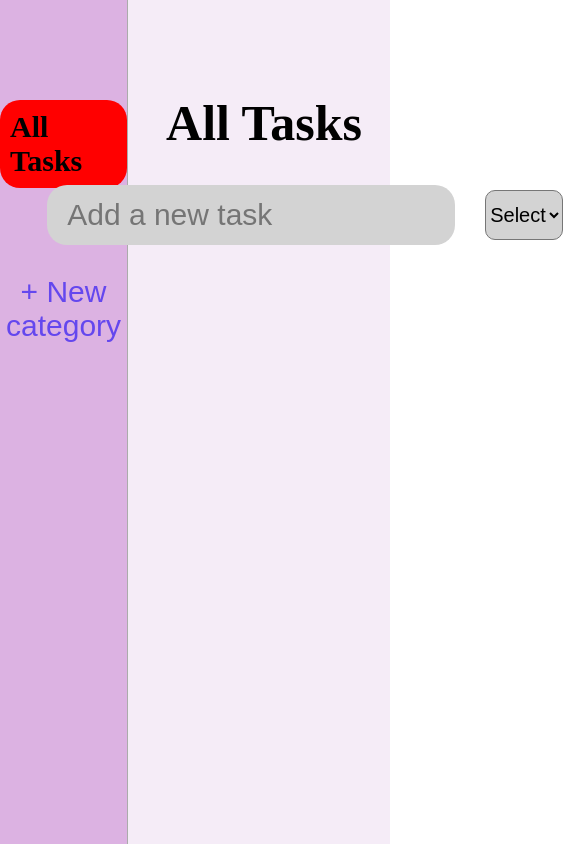
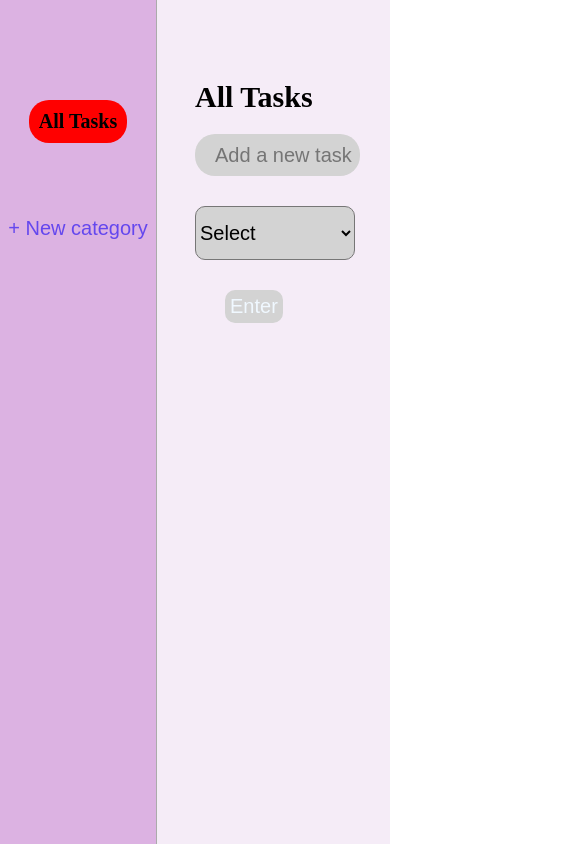
Before and after one commit to vandit25/TodoList, a React (Vite) app: page / in a window 390 px wide. Shown: the top 844 px of the page, 585 px wide, since content can reach past the window. Built offline with nearby package versions, Linux system fonts and the light colour scheme.

Commit message:
reset select, limit the input text

```diff
--- a/src/App.css
+++ b/src/App.css
@@ -0,0 +1,7 @@
+.main-container {
+  width: 100%;
+  display: flex;
+  background-color: f5ecf7;
+  margin: 0;
+  padding: 0;
+}
--- a/src/App.jsx
+++ b/src/App.jsx
@@ -8,8 +8,10 @@ function App() {
   const [clickedCategory, setClickedCategory] = useState("")
   return (
     <>
-      <Categories setClickedCategory={setClickedCategory}/>
-      <Todo clickedCategory={clickedCategory} />
+      <div className='main-container'>
+        <Categories setClickedCategory={setClickedCategory}/>
+        <Todo clickedCategory={clickedCategory} />
+      </div>
     </>
   );
 }
--- a/src/component/categories/categories.css
+++ b/src/component/categories/categories.css
@@ -1,46 +1,70 @@
-body{
+body {
   margin: 0;
   padding: 0;
 }
-.categories{
+.categories {
   height: 100vh;
   width: 440px;
   display: flex;
   flex-direction: column;
   align-items: center;
-    border-right: solid #ABABAB 1px;
+  border-right: solid #ababab 1px;
   background-color: #dcb2e2;
 }
-.category-head{
+.category-head {
   margin-top: 100px;
   font-size: 30px;
   background-color: red;
   border-radius: 20px;
   padding: 10px;
 }
-li{
+li {
   font-size: 30px;
   list-style-type: none;
 }
 
-.add-category{
+.add-category {
   background-color: transparent;
   color: #6447ee;
   font-size: 30px;
   border: none;
   margin-top: 20px;
 }
-.category-lists{
+.category-lists {
   background-color: #6447ee;
   border-radius: 10px;
   padding: 0px;
+  height: auto;
+  max-height: 50vh;
+  overflow-y: auto;
+  scrollbar-width: none;
 }
-.list-contaner{
+.list-contaner {
   display: flex;
   align-items: center;
   justify-content: center;
   margin-left: 0;
 }
-.category{
+.category {
   margin: 20px;
+  border-radius: 10px;
+  padding: 10px;
 }
+.clicked-category {
+  padding: 5px;
+  border-radius: 10px;
+  background-color: lightblue;
+}
+@media only screen and (max-width: 400px) {
+  .category {
+    font-size: 20px;
+    padding: 5px;
+    margin: 10px;
+  }
+  .add-category {
+    font-size: 20px;
+  }
+  .category-head{
+    font-size: 20px;
+  }
+}
--- a/src/component/categories/categories.jsx
+++ b/src/component/categories/categories.jsx
@@ -21,10 +21,12 @@ function Categories({setClickedCategory}) {
     dispatch(addCategory({name:text, color}))
     setShowCreateCategories(false)
   }
+
   function handleClickedCategory(index){
     setActiveCategory(index)
   }
-  return (
+
+  return(
     <div className='categories'>
       <h4 className='category-head' onClick={() => {setClickedCategory(""); handleClickedCategory(null)}} style={{backgroundColor: activeCategory === null ? "red" : "white"}}>All Tasks</h4>
       <div className='list-contaner'>
--- a/src/component/categories/categoriesReducer.js
+++ b/src/component/categories/categoriesReducer.js
@@ -11,9 +11,11 @@ export const categoriesSlice = createSlice({
     reducers: {
         addCategory: (state, action) => {
             const {name, color} = action.payload
-            if(name !== "" && !state.categories.includes(name)){
+            if(name !== "" && !state.categories.includes(name.trim())){
                 state.categories.push(name)
                 state.colorCategory[name] = color;
+            }else{
+                alert("Given Category is already added")
             }
         },
     }
--- a/src/component/createCategories/CreateCategories.jsx
+++ b/src/component/createCategories/CreateCategories.jsx
@@ -26,7 +26,7 @@ function CreateCategories({text, closeCreateCategory, changeColor}) {
             <h1 className='category-title'>Add Categories</h1>
             <button className='btn-x' onClick={handleClose}>X</button>
           </div>
-            <input className='input' type='text' placeholder='Enter Category' value={input} onChange={(e) => setinput(e.target.value)}  />
+            <input className='input' type='text' placeholder='Enter Category' value={input} onChange={(e) => setinput(e.target.value)} maxLength="10"/>
             <button className='btn-add' onClick={handleClick} style={input === "" ? {backgroundColor: "lightgray"}: {}}>Add</button>
         </div>
     </div>
--- a/src/component/createCategories/createCategories.css
+++ b/src/component/createCategories/createCategories.css
@@ -50,3 +50,21 @@
 .title-contaner{
     margin-left: 50px;
 }
+
+@media only screen and (max-width: 400px){
+    .body{
+        justify-content: start;
+    }
+    .input{
+        font-size: 20px;
+        width: 30vw;
+    }
+    .create-categories-container{
+        width: 60vw;
+    }
+    .title-contaner{
+        display: flex;
+        flex-wrap: wrap;
+    }
+    .
+}
--- a/src/component/main/Todo.jsx
+++ b/src/component/main/Todo.jsx
@@ -14,7 +14,6 @@ function Todo({clickedCategory}) {
       if(input.trim() !== ""){
         setList([...list, {task: input, category: category}])
         setIsClicked([...isClicked, false])
-        setInput("")
       }
     }
 
@@ -28,20 +27,21 @@ function Todo({clickedCategory}) {
       if(category.trim() !== ""){
         addList()
         setInput("")
+        setCategory("");
+        document.getElementById("dropdown").value = "";
       }
     }
-
     function handleCheck(clicked, list){
       return clicked ? (<del style={{color: "red"}}>{list}</del>) : list
     }
-
   return (
     <div className='todo-contener'>
       <h1>All Tasks</h1>
       <div className='input-contaner'>
-        <input className='input-todo' type='text' value={input} onChange={(e) => setInput(e.target.value)} placeholder='Add a new task'/><br></br>
+        <input className='input-todo' type='text' value={input} onChange={(e) => setInput(e.target.value)} placeholder='Add a new task' maxLength={50}/><br></br>
         <select className='drop-down' id="dropdown" onClick={(e) =>  setCategory(e.target.value)} placeholder="Select"  >
-          <option value="" disabled selected hidden>Select</option>
+          <option value="" hidden >Select</option>
+           {categories.length < 1 && <option value="" disabled>Add Categories</option>}
           {categories.map((category, index) => {return(<option className='category-list' value={category} key={index}>{category}</option>)})}
         </select>
         <button className='enter-btn' style={input === "" ||  category === "" ? {backgroundColor: "lightgray"} : {}} onClick={dropdown}>Enter</button>
--- a/src/component/main/todo.css
+++ b/src/component/main/todo.css
@@ -1,15 +1,13 @@
-body{
-
-}
-.todo-contener{
+.todo-contener {
   width: 100%;
   margin-left: 38px;
   display: flex;
   flex-direction: column;
   margin-top: 60px;
 }
-.input-todo{
-    width: 716px;
+.input-todo {
+  width: 100%;
+  max-width: 714px;
   height: 58px;
   font-size: 30px;
   margin: 0;
@@ -19,40 +17,41 @@ body{
   border-radius: 20px;
   margin-right: 30px;
 }
-#dropdown{
-    height: 50px;
-    width: 100px;
+#dropdown {
   font-size: 20px;
+  border-radius: 10px;
+  background-color: #d3d3d3;
+  height: 54px;
 }
-.check{
+.check {
   height: 40px;
   width: 40px;
   margin-right: 10px;
   border-radius: 50%;
   border: 2px solid black;
 }
-.list{
+.list {
   font-size: 30px;
   display: flex;
   align-items: center;
   border-radius: 10px;
-
 }
 
-.input-contaner{
+.input-contaner {
   display: flex;
-    justify-content: center;
   align-items: center;
+  flex-wrap: wrap;
 }
-.list-container{
-    margin-top: 68.40px;
+.list-container {
+  margin-top: 68.4px;
   width: 100%;
-    height: 400px;
-    overflow-y: scroll;
+  height: 50vh;
+  max-width: 80vw;
+  overflow-y: auto;
+  overflow-X: auto;
+  scrollbar-width: none;
 }
-.type{
-
-    height: 20px;
+.type {
   font-size: 20px;
   margin-left: 16px;
   padding: 10px;
@@ -60,15 +59,11 @@ body{
   color: white;
 }
 
-.todo-del{
+.todo-del {
   color: red;
 }
-.drop-down{
-    border-radius: 10px;
-    height: 58px;
-    background-color: #d3d3d3;
-}
-.enter-btn{
+
+.enter-btn {
   font-size: 30px;
   margin-left: 30px;
   padding: 5px;
@@ -76,8 +71,56 @@ body{
   color: aliceblue;
   background-color: #6447ee;
   border: none;
+}
+.category-lists {
+  margin-top: 10px;
+}
+@media only screen and (max-width: 1235px) {
+  .enter-btn {
+    margin-top: 30px;
+    font-size: 20px;
+  }
+  .drop-down {
+    margin-top: 30px;
+    font-size: 10px;
+  }
+  .list {
+    font-size: 20px;
+  }
+  .check {
+    height: 20px;
+    width: 20px;
+  }
+  .type {
+    font-size: 10px;
+  }
+  h1 {
+    font-size: 30px;
+  }
+  .input-todo {
+    font-size: 20px;
 
   }
-.category-lists{
-    margin-top: 10px;
+  .list-container{
+    width: 50vw;
   }
+}
+@media only screen and (max-width: 400px) {
+  .drop-down {
+    font-size: 10px;
+  }
+  .list {
+    font-size: 10px;
+    padding: 0;
+  }
+  .list-container{
+    width: 50vw;
+  }
+  .input-todo{
+    height: 40px;
+  }
+  .check {
+    height: 10px;
+    width: 0px;
+  }
+}
```
Lines whose indentation alone changed are shown as unchanged.
